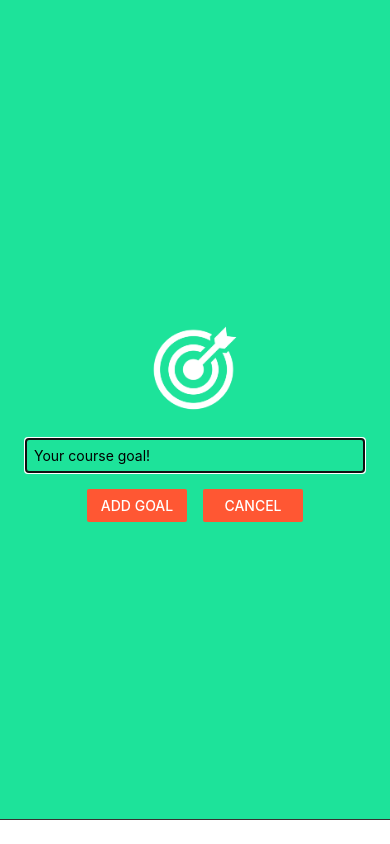
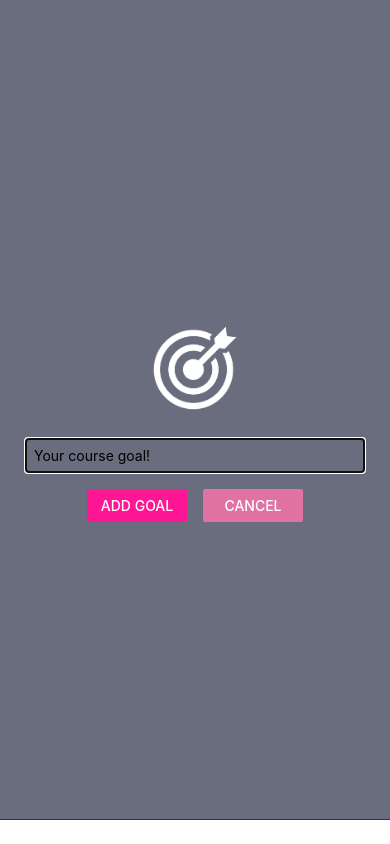
Before and after one commit to Code4Blessings/Goals-App, a React Native app: screen / in a window 390 px wide. Both pictures are taken after a click on the button "ADD NEW GOAL". Built offline with nearby package versions, Linux system fonts and the light colour scheme.

Commit message:
Changed background and button colors

```diff
--- a/App.js
+++ b/App.js
@@ -36,7 +36,7 @@ export default function App() {
     <View style={styles.appContainer}>
       <Button
         title='Add New Goal'
-        color='#FF5733'
+        color='#FF1694'
         onPress={startAddGoalHandler} />
       <GoalInput
         visible={modalIsVisible}
--- a/components/GoalInput.js
+++ b/components/GoalInput.js
@@ -25,12 +25,12 @@ const GoalInput = (props) => {
             value={enteredGoalText}/>
             <View style={styles.buttonContainer}>
               <View style={styles.button}>
-                <Button title='Add Goal' color='#FF5733' onPress={addGoalHandler}/>
+                <Button title='Add Goal' color='#FF1694' onPress={addGoalHandler}/>
               </View>
               <View style={styles.button}>
                 <Button
                   title='Cancel'
-                  color='#FF5733'
+                  color='#E072A4'
                   onPress={props.onCancel} />
               </View>
             </View>
@@ -49,7 +49,7 @@ const styles = StyleSheet.create({
     borderBottomWidth: 1,
     padding: 25,
     borderBottomColor: '#373231',
-    backgroundColor: '#1DE39A',
+    backgroundColor: '#696D7D',
   },
   image: {
     width: 100,
--- a/components/GoalItem.js
+++ b/components/GoalItem.js
@@ -21,7 +21,7 @@ const styles = StyleSheet.create({
     goalItem: {
         margin: 8,
         borderRadius: 10,
-        backgroundColor: '#FF5733',
+        backgroundColor: '#E072A4',
       },
       pressedItem: {
         opacity: 0.5
```
